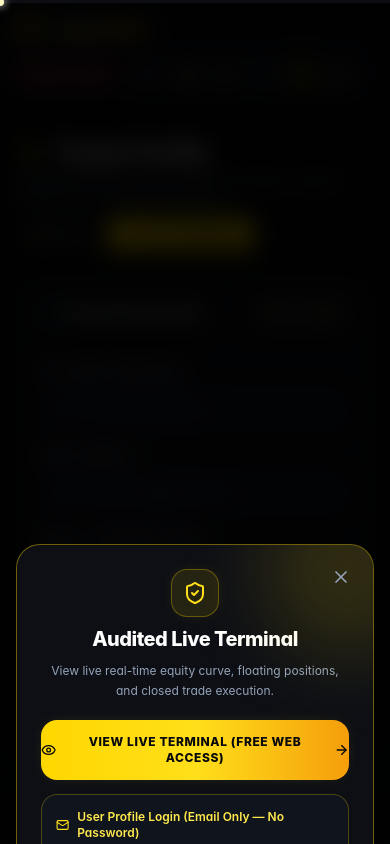
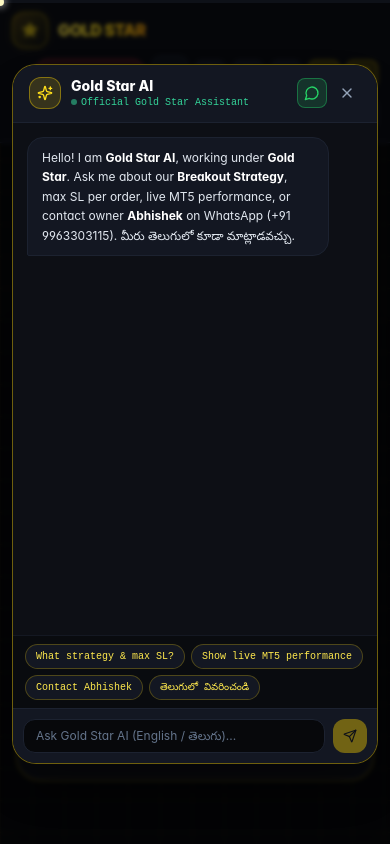
Before and after one commit to Abhishek-882/gold-star-mt5-vps, a Next.js app: page /profile in a window 390 px wide. Both pictures are taken after a click on the button 339 px from the left and 74 px from the top of the page. Shown: the top 844 px of the page. Built offline with nearby package versions, Linux system fonts and the light colour scheme.

Commit message:
feat(ui): render Markdown tables as styled HTML tables & reposition Gold Star AI drawer for desktop/mobile

```diff
--- a/src/components/GoldStarChatWidget.tsx
+++ b/src/components/GoldStarChatWidget.tsx
@@ -11,7 +11,7 @@ interface Msg {
 const INITIAL_MSG: Msg = {
   role: 'assistant',
   content:
-    'Hello! I am Gold Star AI, working under Gold Star. Ask me about our Breakout Strategy, max SL per order, live MT5 performance, or contact owner Abhishek on WhatsApp (+91 9963303115). మీరు తెలుగులో కూడా మాట్లాడవచ్చు.',
+    'Hello! I am **Gold Star AI**, working under **Gold Star**. Ask me about our **Breakout Strategy**, max SL per order, live MT5 performance, or contact owner **Abhishek** on WhatsApp (+91 9963303115). మీరు తెలుగులో కూడా మాట్లాడవచ్చు.',
 };
 
 const QUICK_PROMPTS = [
@@ -21,12 +21,166 @@ const QUICK_PROMPTS = [
   'తెలుగులో వివరించండి',
 ];
 
+/** Render inline **bold** and https:// links safely without extra dependencies */
+function renderInline(text: string): React.ReactNode[] {
+  const parts = text.split(/(\*\*[^*]+\*\*|https?:\/\/[^\s)]+)/g);
+  return parts.map((part, idx) => {
+    if (part.startsWith('**') && part.endsWith('**') && part.length > 4) {
+      return (
+        <strong key={idx} className="font-bold text-white">
+          {part.slice(2, -2)}
+        </strong>
+      );
+    }
+    if (/^https?:\/\//.test(part)) {
+      return (
+        <a
+          key={idx}
+          href={part}
+          target="_blank"
+          rel="noopener noreferrer"
+          className="text-gold-400 underline underline-offset-2 hover:text-gold-300 break-all"
+        >
+          {part}
+        </a>
+      );
+    }
+    return <React.Fragment key={idx}>{part}</React.Fragment>;
+  });
+}
+
+function isTableRow(line: string): boolean {
+  const t = line.trim();
+  return t.startsWith('|') && t.endsWith('|') && t.length > 2;
+}
+
+function isTableSeparator(line: string): boolean {
+  const t = line.trim();
+  return /^\|[\s:|-]+\|$/.test(t) && t.includes('-');
+}
+
+function parseCells(line: string): string[] {
+  return line
+    .trim()
+    .slice(1, -1)
+    .split('|')
+    .map((c) => c.trim());
+}
+
+/** Cleanly renders Markdown tables as styled HTML tables, plus bullets, headings, and bold text */
+function FormattedChatMessage({ content }: { content: string }) {
+  const lines = content.split(/\r?\n/);
+  const blocks: React.ReactNode[] = [];
+  let i = 0;
+
+  while (i < lines.length) {
+    const line = lines[i];
+
+    // Markdown table block
+    if (isTableRow(line) && i + 1 < lines.length && isTableSeparator(lines[i + 1])) {
+      const headers = parseCells(line);
+      i += 2; // skip header & separator
+      const rows: string[][] = [];
+      while (i < lines.length && isTableRow(lines[i])) {
+        if (!isTableSeparator(lines[i])) {
+          rows.push(parseCells(lines[i]));
+        }
+        i++;
+      }
+
+      blocks.push(
+        <div
+          key={`tbl-${i}`}
+          className="my-2 overflow-x-auto rounded-xl border border-gold-500/25 bg-dark-base/80"
+        >
+          <table className="w-full text-left border-collapse text-[11px]">
+            <thead>
+              <tr className="bg-gold-500/15 border-b border-gold-500/25 text-gold-300">
+                {headers.map((h, hi) => (
+                  <th key={hi} className="px-2.5 py-1.5 font-bold uppercase tracking-wider">
+                    {renderInline(h)}
+                  </th>
+                ))}
+              </tr>
+            </thead>
+            <tbody className="divide-y divide-dark-border/60">
+              {rows.map((row, ri) => (
+                <tr key={ri} className={ri % 2 === 1 ? 'bg-dark-elevated/40' : ''}>
+                  {row.map((cell, ci) => (
+                    <td
+                      key={ci}
+                      className={`px-2.5 py-1.5 ${
+                        ci === row.length - 1 ? 'font-mono text-slate-100' : 'text-slate-300'
+                      }`}
+                    >
+                      {renderInline(cell)}
+                    </td>
+                  ))}
+                </tr>
+              ))}
+            </tbody>
+          </table>
+        </div>
+      );
+      continue;
+    }
+
+    // Bullet list item
+    const bulletMatch = line.match(/^\s*[-*•]\s+(.+)$/);
+    if (bulletMatch) {
+      blocks.push(
+        <div key={`bul-${i}`} className="flex items-start gap-2 pl-1 my-0.5">
+          <span className="w-1.5 h-1.5 rounded-full bg-gold-400 mt-1.5 shrink-0" />
+          <span className="flex-1">{renderInline(bulletMatch[1])}</span>
+        </div>
+      );
+      i++;
+      continue;
+    }
+
+    // Heading (### / ##)
+    const headingMatch = line.match(/^\s*#{1,4}\s+(.+)$/);
+    if (headingMatch) {
+      blocks.push(
+        <div key={`hd-${i}`} className="font-bold text-gold-300 text-xs mt-1.5 mb-0.5">
+          {renderInline(headingMatch[1])}
+        </div>
+      );
+      i++;
+      continue;
+    }
+
+    // Empty line spacing
+    if (!line.trim()) {
+      blocks.push(<div key={`sp-${i}`} className="h-1.5" />);
+      i++;
+      continue;
+    }
+
+    // Regular paragraph line
+    blocks.push(
+      <div key={`p-${i}`} className="leading-relaxed">
+        {renderInline(line)}
+      </div>
+    );
+    i++;
+  }
+
+  return <div className="space-y-0.5">{blocks}</div>;
+}
+
 export function GoldStarChatWidget() {
   const [isOpen, setIsOpen] = useState(false);
   const [messages, setMessages] = useState<Msg[]>([INITIAL_MSG]);
   const [input, setInput] = useState('');
   const [isLoading, setIsLoading] = useState(false);
   const scrollRef = useRef<HTMLDivElement>(null);
+
+  useEffect(() => {
+    const handleOpen = () => setIsOpen(true);
+    window.addEventListener('open-goldstar-ai', handleOpen);
+    return () => window.removeEventListener('open-goldstar-ai', handleOpen);
+  }, []);
 
   useEffect(() => {
     if (scrollRef.current) {
@@ -79,23 +233,29 @@ export function GoldStarChatWidget() {
 
   return (
     <>
-      {/* Floating Launcher Button (positioned above mobile bottom dock) */}
+      {/* Subtle floating quick-launcher on desktop bottom-right (primary button is in Header) */}
       {!isOpen && (
         <button
           onClick={() => setIsOpen(true)}
           aria-label="Open Gold Star AI Chat"
-          className="fixed bottom-20 right-4 sm:bottom-6 sm:right-6 z-40 flex items-center gap-2 px-4 py-3 rounded-full bg-gradient-to-r from-gold-500 via-gold-400 to-amber-500 hover:from-gold-400 hover:to-amber-400 text-dark-base font-extrabold text-xs uppercase tracking-wider shadow-gold-glow transition-all hover:scale-105 btn-sheen"
+          className="fixed bottom-20 right-4 sm:bottom-6 sm:right-6 z-40 flex items-center gap-2 px-4 py-2.5 rounded-full bg-gradient-to-r from-gold-500 via-gold-400 to-amber-500 hover:from-gold-400 hover:to-amber-400 text-dark-base font-extrabold text-xs uppercase tracking-wider shadow-gold-glow transition-all hover:scale-105 btn-sheen"
         >
           <Bot className="w-4 h-4" />
           <span>Gold Star AI</span>
         </button>
       )}
 
-      {/* Chat Drawer */}
+      {/* Docked Right-Side Panel (Desktop) / Centered Sheet (Mobile) */}
       {isOpen && (
-        <div className="fixed bottom-20 right-3 left-3 sm:left-auto sm:bottom-6 sm:right-6 sm:w-96 z-50 rounded-3xl bg-dark-card border border-gold-500/40 shadow-2xl flex flex-col overflow-hidden max-h-[75vh] page-enter">
+        <>
+          <div
+            onClick={() => setIsOpen(false)}
+            className="fixed inset-0 bg-black/50 backdrop-blur-[2px] z-40 sm:hidden"
+            aria-hidden="true"
+          />
+          <div className="fixed inset-x-3 top-16 bottom-20 sm:inset-x-auto sm:top-20 sm:bottom-6 sm:right-6 sm:w-[440px] z-50 rounded-3xl bg-dark-card border border-gold-500/40 shadow-2xl flex flex-col overflow-hidden page-enter">
             {/* Header */}
-          <div className="flex items-center justify-between px-4 py-3 bg-dark-elevated border-b border-dark-border">
+            <div className="flex items-center justify-between px-4 py-3 bg-dark-elevated border-b border-dark-border shrink-0">
               <div className="flex items-center gap-2.5">
                 <div className="w-8 h-8 rounded-xl bg-gold-500/15 border border-gold-500/40 flex items-center justify-center text-gold-400">
                   <Sparkles className="w-4 h-4" />
@@ -136,13 +296,13 @@ export function GoldStarChatWidget() {
                   className={`flex ${m.role === 'user' ? 'justify-end' : 'justify-start'}`}
                 >
                   <div
-                  className={`max-w-[85%] px-3.5 py-2.5 rounded-2xl leading-relaxed whitespace-pre-wrap ${
+                    className={`max-w-[90%] px-3.5 py-2.5 rounded-2xl leading-relaxed ${
                       m.role === 'user'
-                      ? 'bg-gold-500 text-dark-base font-semibold rounded-br-sm'
+                        ? 'bg-gold-500 text-dark-base font-semibold rounded-br-sm whitespace-pre-wrap'
                         : 'bg-dark-elevated border border-dark-border text-slate-200 rounded-bl-sm'
                     }`}
                   >
-                  {m.content}
+                    {m.role === 'user' ? m.content : <FormattedChatMessage content={m.content} />}
                   </div>
                 </div>
               ))}
@@ -156,7 +316,7 @@ export function GoldStarChatWidget() {
             </div>
 
             {/* Quick Prompts */}
-          <div className="px-3 py-2 border-t border-dark-border/60 flex flex-wrap items-center gap-1.5 bg-dark-base/50">
+            <div className="px-3 py-2 border-t border-dark-border/60 flex flex-wrap items-center gap-1.5 bg-dark-base/50 shrink-0">
               {QUICK_PROMPTS.map((q) => (
                 <button
                   key={q}
@@ -176,7 +336,7 @@ export function GoldStarChatWidget() {
                 e.preventDefault();
                 sendMessage(input);
               }}
-            className="p-2.5 border-t border-dark-border bg-dark-elevated flex items-center gap-2"
+              className="p-2.5 border-t border-dark-border bg-dark-elevated flex items-center gap-2 shrink-0"
             >
               <input
                 type="text"
@@ -195,6 +355,7 @@ export function GoldStarChatWidget() {
               </button>
             </form>
           </div>
+        </>
       )}
     </>
   );
--- a/src/components/Header.tsx
+++ b/src/components/Header.tsx
@@ -6,7 +6,7 @@ import { usePathname } from 'next/navigation';
 import { useTradingData } from '@/context/TradingDataContext';
 import { useLanguage } from '@/context/LanguageContext';
 import { useAuth } from '@/context/AuthContext';
-import { Star, ShieldCheck, RefreshCw, Settings, Globe, Lock, User, Home, Activity } from 'lucide-react';
+import { Star, ShieldCheck, RefreshCw, Settings, Globe, Lock, User, Home, Activity, Sparkles } from 'lucide-react';
 
 export function Header() {
   const pathname = usePathname();
@@ -138,6 +138,16 @@ export function Header() {
             <span className="hidden sm:inline">Profile</span>
           </Link>
 
+          {/* Gold Star AI Assistant Trigger */}
+          <button
+            onClick={() => window.dispatchEvent(new Event('open-goldstar-ai'))}
+            className="px-2 sm:px-2.5 py-1.5 rounded-lg bg-gold-500/15 hover:bg-gold-500/25 border border-gold-500/40 text-gold-300 text-xs font-bold transition-colors flex items-center gap-1"
+            title="Ask Gold Star AI"
+          >
+            <Sparkles className="w-3.5 h-3.5 text-gold-400" />
+            <span className="hidden sm:inline">AI</span>
+          </button>
+
           {/* Settings — admin only */}
           {isAdmin ? (
             <button
```
Lines whose indentation alone changed are shown as unchanged.
